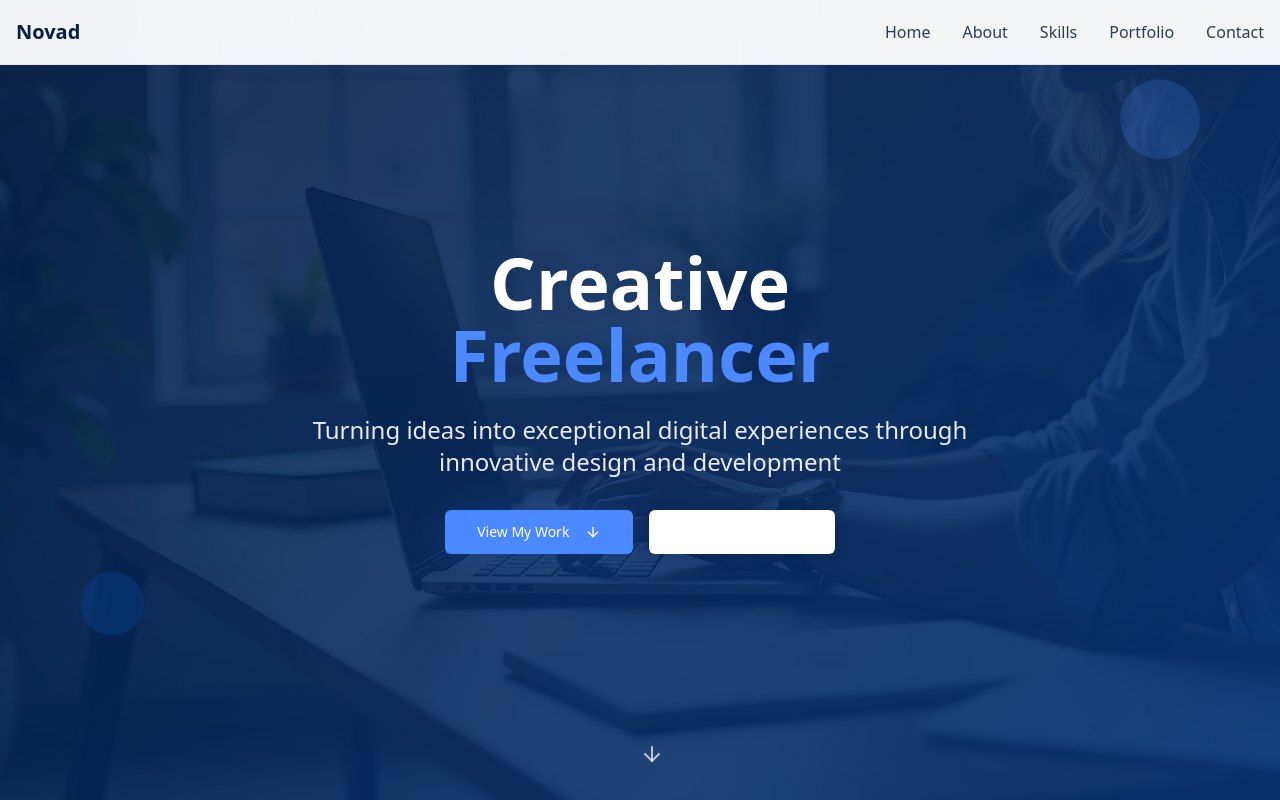
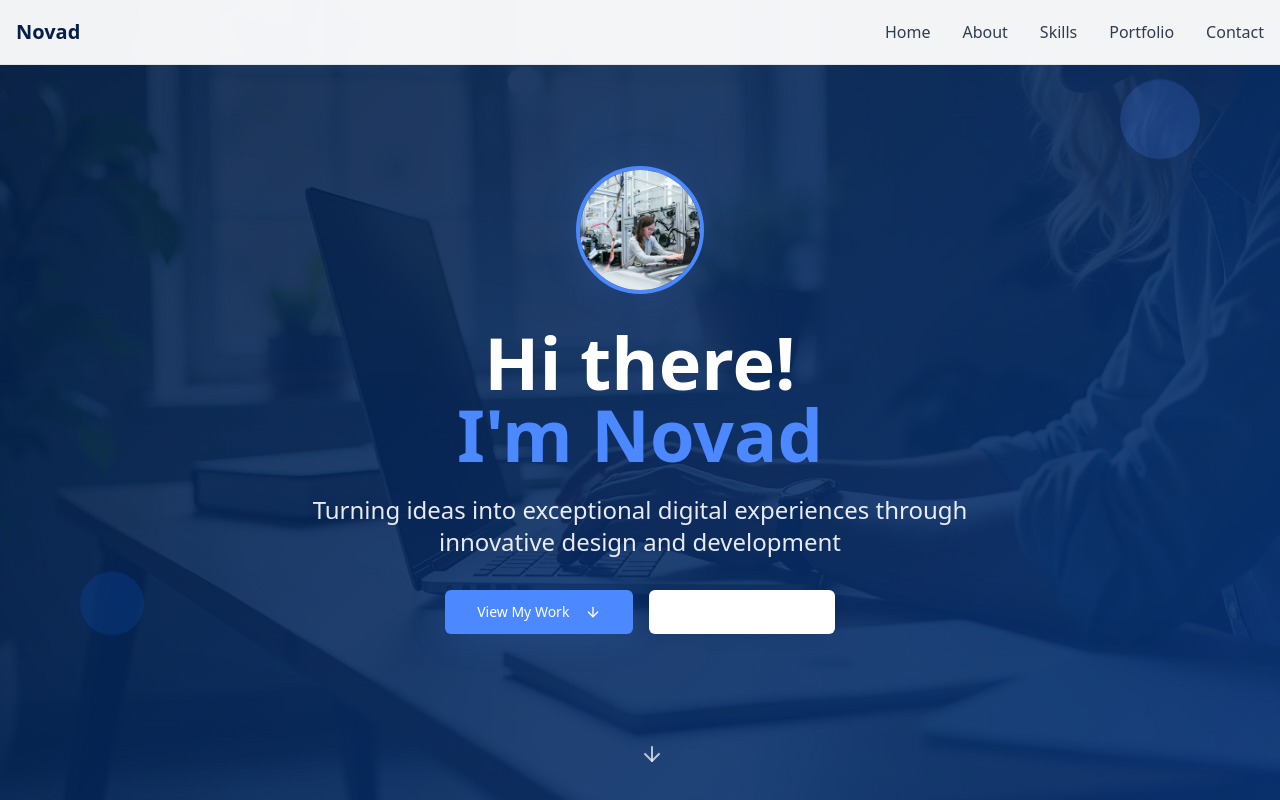
Before and after one commit to yfp27/Novad_Raft, a React (Vite) app: page / in a window 1280 px wide. Shown: the top 800 px of the page. Built offline with nearby package versions, Linux system fonts and the light colour scheme.

Commit message:
Add profile picture
Add a profile picture to the hero section of the website.

```diff
--- a/src/components/Hero.tsx
+++ b/src/components/Hero.tsx
@@ -1,6 +1,7 @@
 import { Button } from '@/components/ui/button';
 import { ArrowDown, Download } from 'lucide-react';
 import heroImage from '@/assets/hero-workspace.jpg';
+import profilePicture from '@/assets/profile-picture.jpg';
 
 const Hero = () => {
   return (
@@ -21,9 +22,18 @@ const Hero = () => {
       <div className="container mx-auto px-4 relative z-10">
         <div className="max-w-4xl mx-auto text-center text-white">
           <div className="animate-fade-in">
+            {/* Profile Picture */}
+            <div className="mb-8 flex justify-center">
+              <img
+                src={profilePicture}
+                alt="Novad - Profile Picture"
+                className="w-32 h-32 rounded-full border-4 border-accent shadow-glow object-cover"
+              />
+            </div>
+
             <h1 className="text-5xl md:text-7xl font-bold mb-6 leading-tight">
-              Creative
-              <span className="block text-accent">Freelancer</span>
+              Hi there!
+              <span className="block text-accent">I'm Novad</span>
             </h1>
 
             <p className="text-xl md:text-2xl mb-8 text-white/90 max-w-2xl mx-auto">
```
Also changed, not shown: src/assets/profile-picture.jpg (added).
